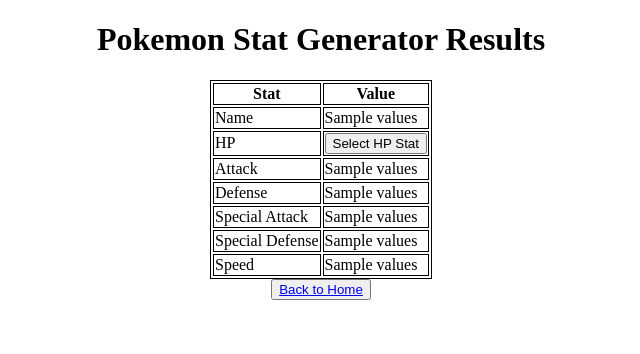
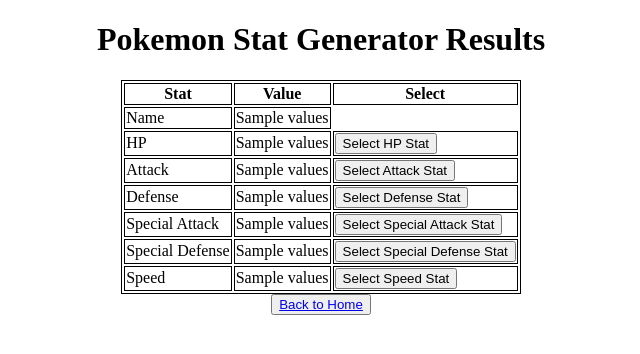
Before and after one commit to sosullivan7221/Random_Pokemon_Generator, a Flask app: template templates/results.html in a window 1280 px wide. Shown: the top 354 px of the page, without its empty margins (319-959 px from the left). Run offline with Flask 3, Linux system fonts and the light colour scheme; the template is opened without the code that fills it: most values are stand-ins (such as "Sample title", 1, 10 or a date in 2020).

Commit message:
created some system of selecting values

```diff
--- a/app.py
+++ b/app.py
@@ -8,33 +8,38 @@
 
 
 
-@app.route('/', methods = ['GET', 'POST'])
+@app.route('/', methods=['GET', 'POST'])
 def home():
     global poke_data
     poke_data = pd.read_csv('Pokedex_Ver_SV2.csv')
-    # if the request is a POST request then we will get the data from the form
+
     if request.method == 'POST':
-        global dataForm
         dataForm = request.form
         print('Data from form: ', dataForm)
-        ## if data from form is a empty dictionary, lets select a random number betweeen 1 and 1000
+
         if dataForm == {}:
-            dataForm = {'number': random.randint(1,1010)}
+            dataForm = {'number': random.randint(1, 1010)}
             print('Random number selected: ', dataForm['number'])
         else:
-            print('....')
-        # convert random number to a string
-        # dataForm['number'] = str(dataForm['number'])
-        # get matching row from data where the number is equal to the number from the form
+            selected_stat = dataForm.get('selected_stat')  # Get the selected stat
+            print('Selected Stat: ', selected_stat)
+
+            if selected_stat:
+                # Get the value of the selected stat
+                selected_stat_value = poke_data[selected_stat].values[0]
+
+                # You can add the selected value to the home template context
+                selected_value = {'selected_stat': selected_stat, 'value': selected_stat_value}
+                return render_template('home.html', selected_value=selected_value)
+
         poke_data = poke_data[poke_data['No'] == dataForm['number']]
         print('Data selected: ', poke_data.to_dict('records'))
-        return render_template('results.html', data = poke_data)
 
     return render_template('home.html')
 
 @app.route('/results', methods = ['GET', 'POST'])
 def results():
-     return render_template('results.html')
+     return render_template('results.html', data = poke_data)
 
 
 app.run(host = '0.0.0.0', port = 8080, debug = True, use_reloader = True)
--- a/templates/results.html
+++ b/templates/results.html
@@ -12,6 +12,7 @@
             <tr>
                 <th> Stat </th>
                 <th> Value </th>
+                <th> Select </th>
             </tr>
             <tr>
                 <td> Name </td>
@@ -19,31 +20,63 @@
             </tr>
             <tr>
                 <td> HP </td>
+                <td> {{data.HP.values}} </td>
                 <td>
-                    <form action= "" method="Get">
-                    <input type="submit" value="Select HP Stat" />
-                </form>
+                    <form action="{{ url_for('home') }}" method="POST">
+                        <input type="hidden" name="selected_stat" value="HP">
+                        <input type="submit" value="Select HP Stat" />
+                    </form>
                 </td>
             </tr>
             <tr>
                 <td> Attack </td>
                 <td> {{data.Attack.values}} </td>
+                <td>
+                    <form action="{{ url_for('home') }}" method="POST">
+                        <input type="hidden" name="selected_stat" value="Attack">
+                        <input type="submit" value="Select Attack Stat" />
+                    </form>
+                </td>
             </tr>
             <tr>
                 <td> Defense </td>
                 <td> {{data.Defense.values}} </td>
+                <td>
+                    <form action="{{ url_for('home') }}" method="POST">
+                        <input type="hidden" name="selected_stat" value="Defense">
+                        <input type="submit" value="Select Defense Stat" />
+                    </form>
+                </td>
             </tr>
             <tr>
                 <td> Special Attack </td>
                 <td> {{data.SP_Attack.values}} </td>
+                <td>
+                    <form action="{{ url_for('home') }}" method="POST">
+                        <input type="hidden" name="selected_stat" value="SP_Attack">
+                        <input type="submit" value="Select Special Attack Stat" />
+                    </form>
+                </td>
             </tr>
             <tr>
                 <td> Special Defense </td>
                 <td> {{data.SP_Defense.values}} </td>
+                <td>
+                    <form action="{{ url_for('home') }}" method="POST">
+                        <input type="hidden" name="selected_stat" value="SP_Defense">
+                        <input type="submit" value="Select Special Defense Stat" />
+                    </form>
+                </td>
             </tr>
             <tr>
                 <td> Speed </td>
                 <td> {{data.Speed.values}} </td>
+                <td>
+                    <form action="{{ url_for('home') }}" method="POST">
+                        <input type="hidden" name="selected_stat" value="Speed">
+                        <input type="submit" value="Select Speed Stat" />
+                    </form>
+                </td>
             </tr>
         </table>
         <button> <a href="{{ url_for('home') }}">Back to Home</a>
```
Also changed, not shown: templates/home.html (+7 -7 lines).
